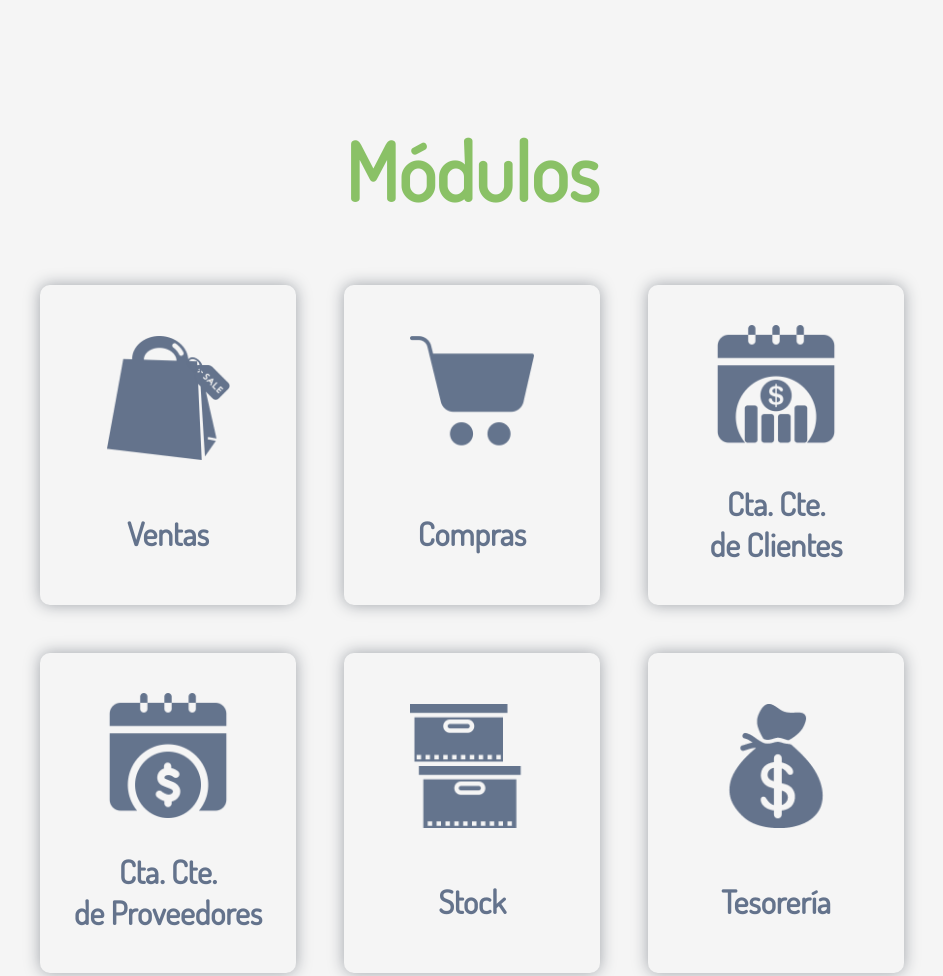
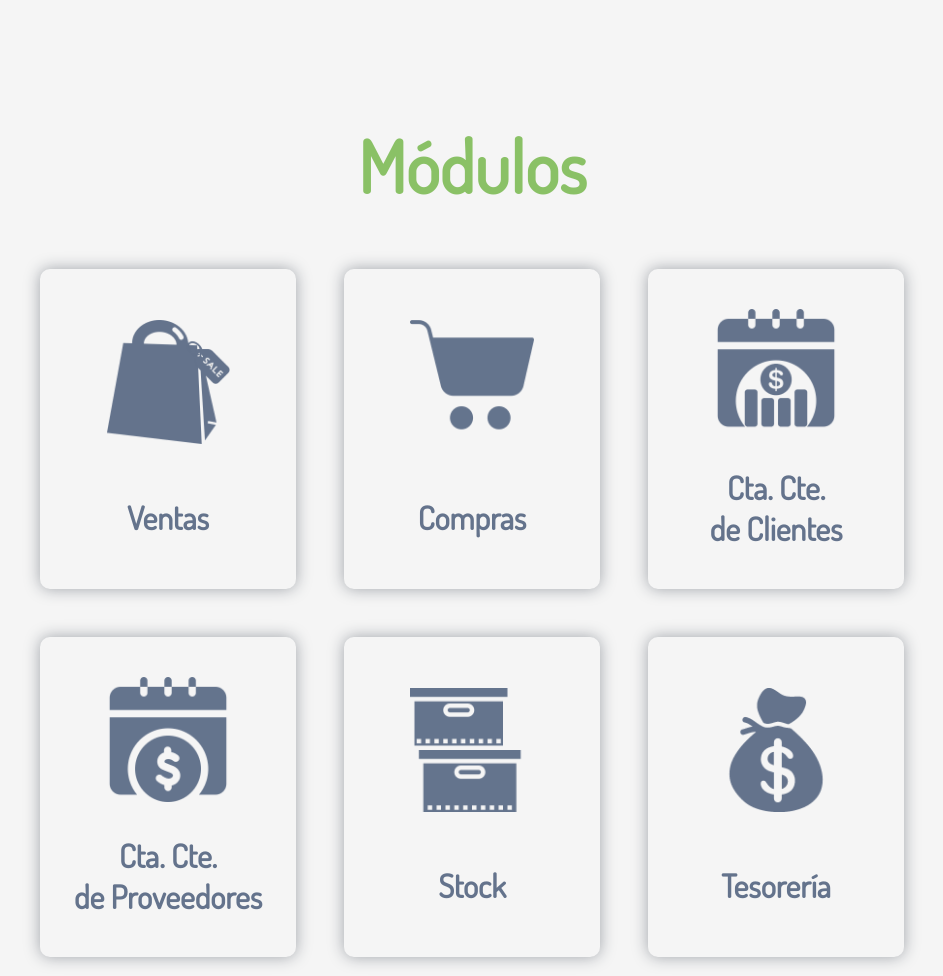
Before and after one commit to FrancoModesto/keops360, a website: page index.html in a window 1280 px wide. Shown: the part 840-1816 px from the top of the page, without its empty margins (168-1111 px from the left). Drawn offline with Linux system fonts and the light colour scheme.

Commit message:
Arreglo menor

```diff
--- a/src/css-scss/scss/style.scss
+++ b/src/css-scss/scss/style.scss
@@ -243,7 +243,7 @@ main {
 }
 
 h1 {
-    font-size: 5rem;
+    font-size: 4.5rem;
     color: $myGreen;
 }
 
```
Also changed, not shown: src/css-scss/css/style.css.
